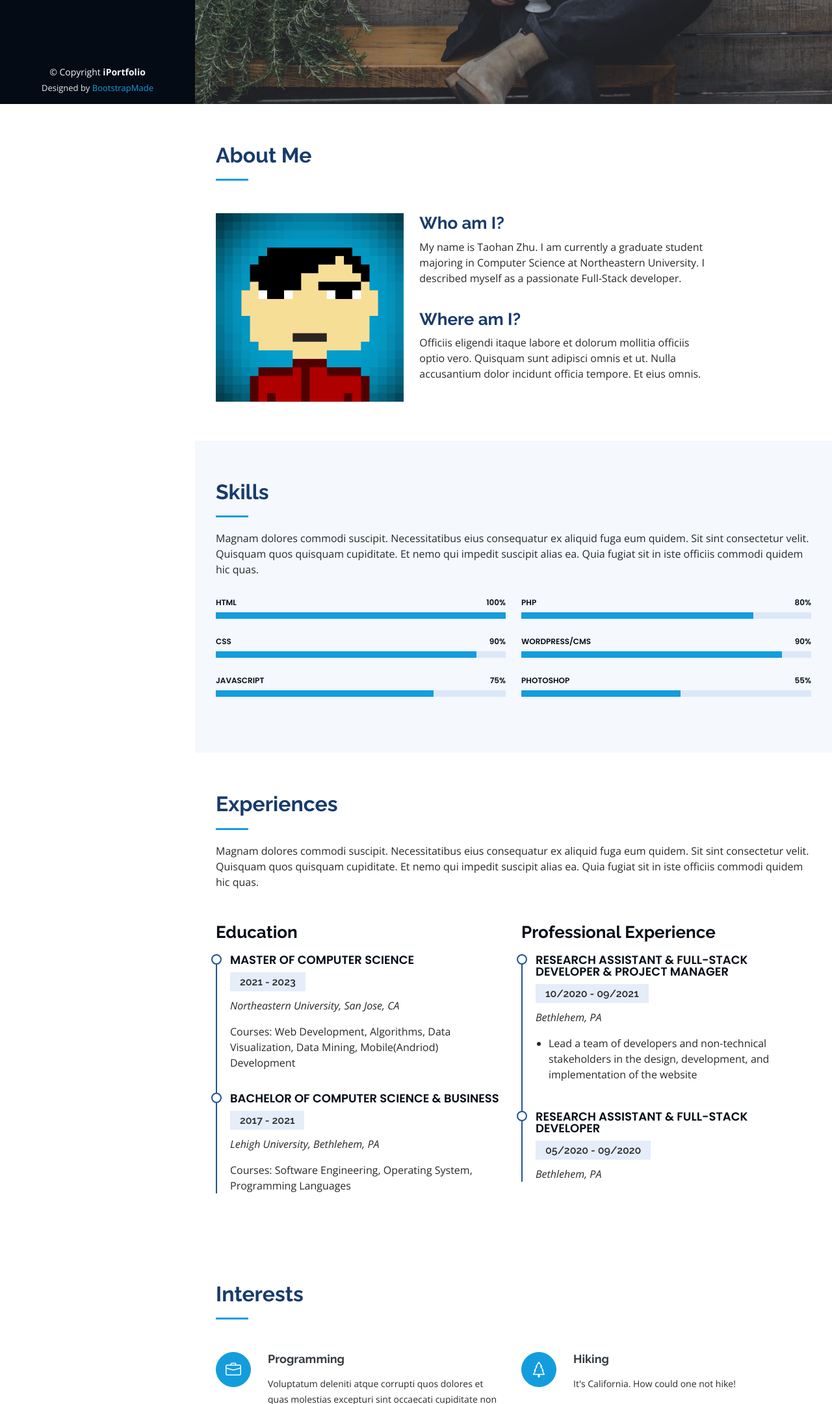
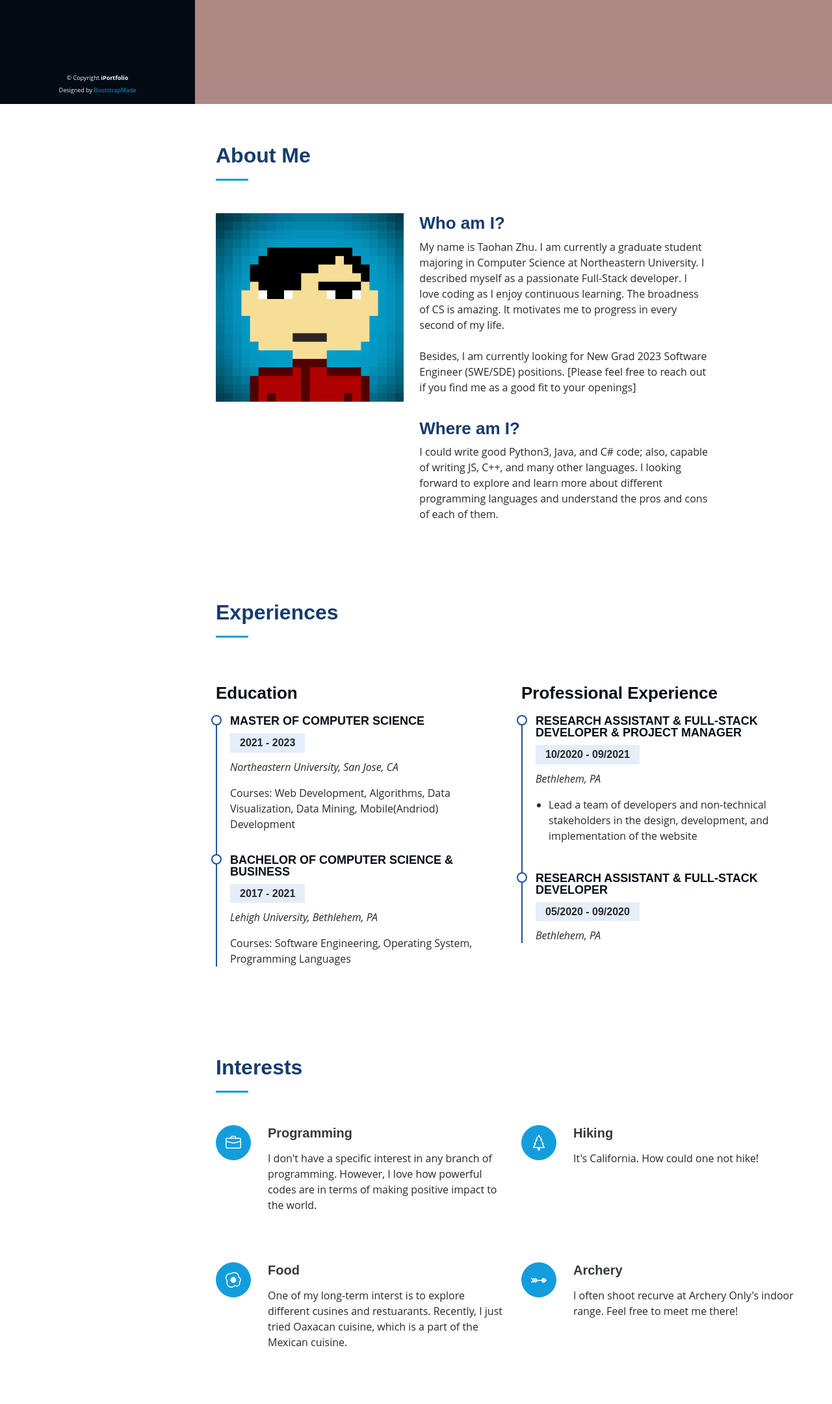
Before and after one commit to ShaneZTH/CS5610_Personal_Page, a plain HTML site: page index.html in a window 1280 px wide. Shown: the part 640-2800 px from the top of the page at 65% size. Drawn offline with nearby package versions, Linux system fonts and the light colour scheme.

Commit message:
Basic page completed

```diff
--- a/assets/css/style.css
+++ b/assets/css/style.css
@@ -228,7 +228,7 @@ h6 {
 #hero {
   width: 100%;
   height: 100vh;
-  background: url("../img/hero-bg.jpg") top center;
+  background:  #F9C0B4;
   background-size: cover;
 }
 
@@ -637,7 +637,7 @@ section {
 # Interests
 --------------------------------------------------------------*/
 .interests .icon-box {
-  margin-bottom: 20px;
+  margin-bottom: 60px;
 }
 
 .interests .icon {
@@ -671,7 +671,7 @@ section {
   margin-left: 80px;
   font-weight: 700;
   margin-bottom: 15px;
-  font-size: 18px;
+  font-size: 20px;
 }
 
 .interests .title a {
@@ -685,14 +685,14 @@ section {
 .interests .description {
   margin-left: 80px;
   line-height: 24px;
-  font-size: 14px;
+  font-size: 16px;
 }
 
 /*--------------------------------------------------------------
 # Contact
 --------------------------------------------------------------*/
 .contact {
-  padding-bottom: 130px;
+  padding-bottom: 320px;
 }
 
 .contact .info {
@@ -883,6 +883,10 @@ section {
   }
 }
 
+.contact iframe {
+  frameboard:  10;
+}
+
 /*--------------------------------------------------------------
 # Breadcrumbs
 --------------------------------------------------------------*/
@@ -936,7 +940,7 @@ section {
 #footer {
   padding: 15px;
   color: #f4f6fd;
-  font-size: 14px;
+  font-size: 9px;
   position: fixed;
   left: 0;
   bottom: 0;
@@ -952,7 +956,7 @@ section {
 #footer .credits {
   padding-top: 5px;
   text-align: center;
-  font-size: 13px;
+  font-size: 9px;
   color: #eaebf0;
 }
 
--- a/index.html
+++ b/index.html
@@ -14,7 +14,7 @@
   <link href="assets/img/pixelAvatar.png" rel="apple-touch-icon">
 
   <!-- Google Fonts -->
-  <link href="https://fonts.googleapis.com/css?family=Open+Sans:300,300i,400,400i,600,600i,700,700i|Raleway:300,300i,400,400i,500,500i,600,600i,700,700i|Poppins:300,300i,400,400i,500,500i,600,600i,700,700i" rel="stylesheet">
+<!--   <link href="https://fonts.googleapis.com/css?family=Open+Sans:300,300i,400,400i,600,600i,700,700i|Raleway:300,300i,400,400i,500,500i,600,600i,700,700i|Poppins:300,300i,400,400i,500,500i,600,600i,700,700i" rel="stylesheet"> -->
 
   <!-- Vendor CSS Files -->
   <link href="assets/vendor/aos/aos.css" rel="stylesheet">
@@ -22,7 +22,7 @@
   <link href="assets/vendor/bootstrap-icons/bootstrap-icons.css" rel="stylesheet">
   <link href="assets/vendor/boxicons/css/boxicons.min.css" rel="stylesheet">
   <link href="assets/vendor/glightbox/css/glightbox.min.css" rel="stylesheet">
-  <link href="assets/vendor/swiper/swiper-bundle.min.css" rel="stylesheet">
+  <!-- <link href="assets/vendor/swiper/swiper-bundle.min.css" rel="stylesheet"> -->
 
   <!-- Template Main CSS File -->
   <link href="assets/css/style.css" rel="stylesheet">
@@ -92,12 +92,15 @@
           <div class="col-lg-8 pt-4 pt-lg-0 content" data-aos="fade-left">
             <h3>Who am I?</h3>
             <p>
-              My name is Taohan Zhu. I am currently a graduate student majoring in Computer Science at Northeastern University. I described myself as a passionate Full-Stack developer.
+              My name is Taohan Zhu. I am currently a graduate student majoring in Computer Science at Northeastern University. I described myself as a passionate Full-Stack developer. I love coding as I enjoy continuous learning. The broadness of CS is amazing. It motivates me to progress in every second of my life.
+              <br/><br/>
+              Besides, I am currently looking for New Grad 2023 Software Engineer (SWE/SDE) positions.
+              [Please feel free to reach out if you find me as a good fit to your openings]
             </p>
 
             <h3 style="padding-top: 20px;">Where am I?</h3>
             <p>
-              Officiis eligendi itaque labore et dolorum mollitia officiis optio vero. Quisquam sunt adipisci omnis et ut. Nulla accusantium dolor incidunt officia tempore. Et eius omnis.
+              I could write good Python3, Java, and C# code; also, capable of writing JS, C++, and many other languages. I looking forward to explore and learn more about different programming languages and understand the pros and cons of each of them.
             </p>
           </div>
         </div>
@@ -106,7 +109,7 @@
     </section><!-- End About Section -->
 
     <!-- ======= Skills Section ======= -->
-    <section id="skills" class="skills section-bg">
+    <!-- <section id="skills" class="skills section-bg">
       <div class="container">
 
         <div class="section-title">
@@ -169,7 +172,8 @@
         </div>
 
       </div>
-    </section><!-- End Skills Section -->
+    </section> -->
+    <!-- End Skills Section -->
 
     <!-- ======= Resume Section ======= -->
     <section id="experience" class="experience">
@@ -177,7 +181,6 @@
 
         <div class="section-title">
           <h2>Experiences</h2>
-          <p>Magnam dolores commodi suscipit. Necessitatibus eius consequatur ex aliquid fuga eum quidem. Sit sint consectetur velit. Quisquam quos quisquam cupiditate. Et nemo qui impedit suscipit alias ea. Quia fugiat sit in iste officiis commodi quidem hic quas.</p>
         </div>
 
         <div class="row">
@@ -229,7 +232,7 @@
           <div class="col-lg-6 icon-box" data-aos="fade-up">
             <div class="icon"><i class="bi bi-briefcase"></i></div>
             <h4 class="title"><a href="">Programming</a></h4>
-            <p class="description">Voluptatum deleniti atque corrupti quos dolores et quas molestias excepturi sint occaecati cupiditate non provident</p>
+            <p class="description">I don't have a specific interest in any branch of programming. However, I love how powerful codes are in terms of making positive impact to the world.</p>
           </div>
           <div class="col-lg-6 icon-box" data-aos="fade-up" data-aos-delay="100">
             <div class="icon"><i class="bi bi-tree"></i></div>
@@ -246,6 +249,7 @@
             <h4 class="title"><a href="">Archery</a></h4>
             <p class="description">I often shoot recurve at Archery Only's indoor range. Feel free to meet me there!</p>
           </div>
+
         </div>
 
       </div>
@@ -263,11 +267,6 @@
 
           <div class="col-lg-5 d-flex align-items-stretch">
             <div class="info">
-              <div class="address">
-                <i class="bi bi-geo-alt"></i>
-                <h4>Location:</h4>
-                <p>4 N 2nd St Suite 150, San Jose, CA 95113</p>
-              </div>
 
               <div class="email">
                 <i class="bi bi-envelope"></i>
@@ -281,20 +280,24 @@
                 <p>@tz_shane</p>
               </div>
 
+              <div class="address">
+                <i class="bi bi-geo-alt"></i>
+                <h4>Location:</h4>
+                <p>4 N 2nd St Suite 150, San Jose, CA 95113</p>
+              </div>
+
             </div>
 
           </div>
 
           <div class="col-lg-7 mt-5 mt-lg-0 d-flex align-items-stretch">
-            <iframe src="https://www.google.com/maps/embed/v1/place?q=place_id:ChIJs4PGBfMvjoARovTyDP6XfZM&key=AIzaSyAhuMznb3E7bMrwdji1R_BjG8PJVGS1Jwo" frameborder="0" loading="lazy" style="border:0; width: 100%; height: 300px;" allowfullscreen></iframe>
+            <iframe src="https://www.google.com/maps/embed/v1/place?q=place_id:ChIJs4PGBfMvjoARovTyDP6XfZM&key=AIzaSyAhuMznb3E7bMrwdji1R_BjG8PJVGS1Jwo" loading="lazy" style="border:0; width: 100%; height: 300px;" allowfullscreen></iframe>
           </div>
 
         </div>
 
       </div>
     </section><!-- End Contact Section -->
-
-  </main><!-- End #main -->
 
     <!-- ======= Footer ======= -->
     <footer id="footer">
@@ -310,7 +313,12 @@
           Designed by <a href="https://bootstrapmade.com/">BootstrapMade</a>
         </div>
       </div>
-  </footer><!-- End  Footer -->
+    </footer>
+    <!-- End  Footer -->
+
+  </main><!-- End #main -->
+
+
 
   <a href="#" class="back-to-top d-flex align-items-center justify-content-center"><i class="bi bi-arrow-up-short"></i></a>
 
```
Also changed, not shown: assets/img/hero-bg.jpg (deleted), assets/img/profile-img.jpg (deleted). Lines whose indentation alone changed are shown as unchanged.
